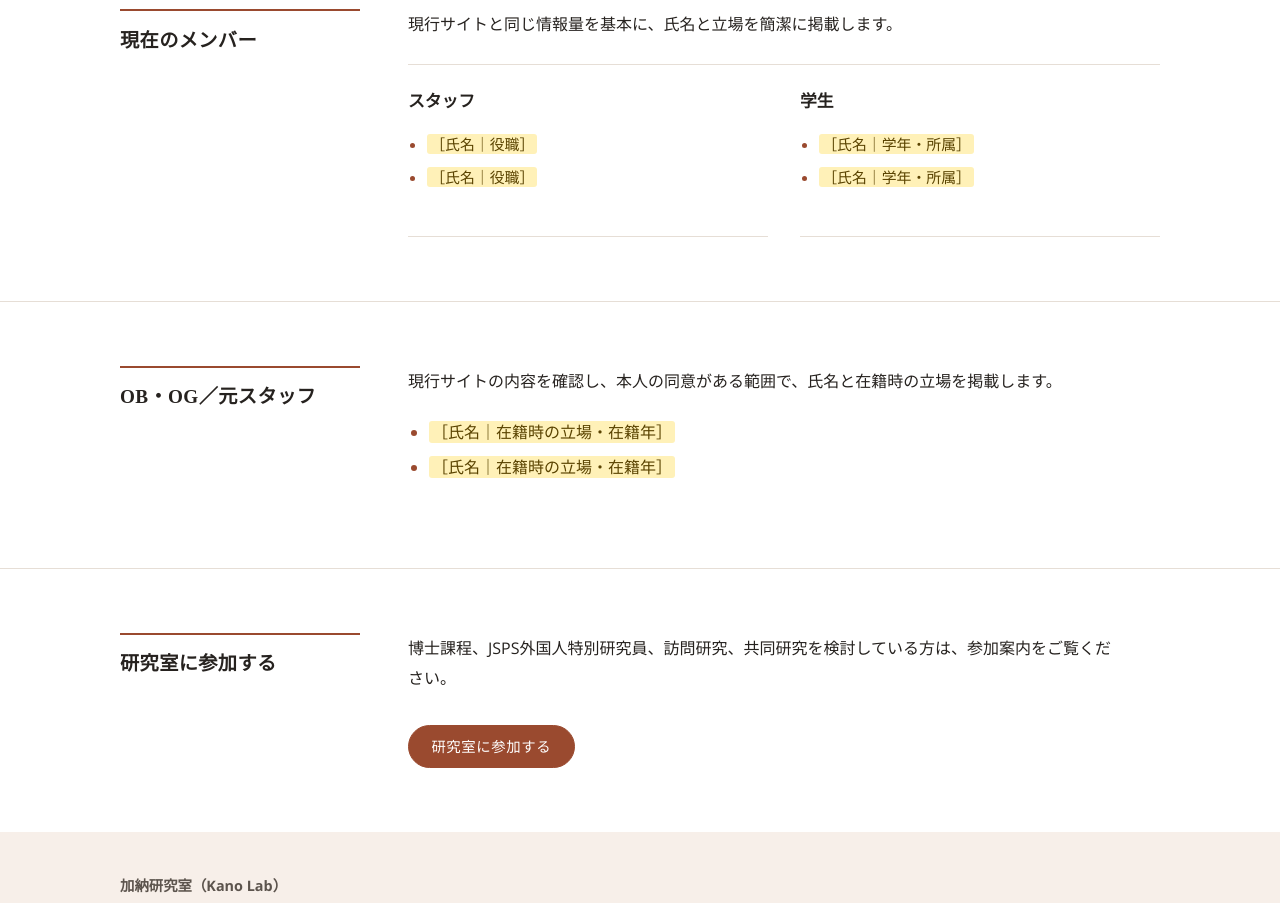
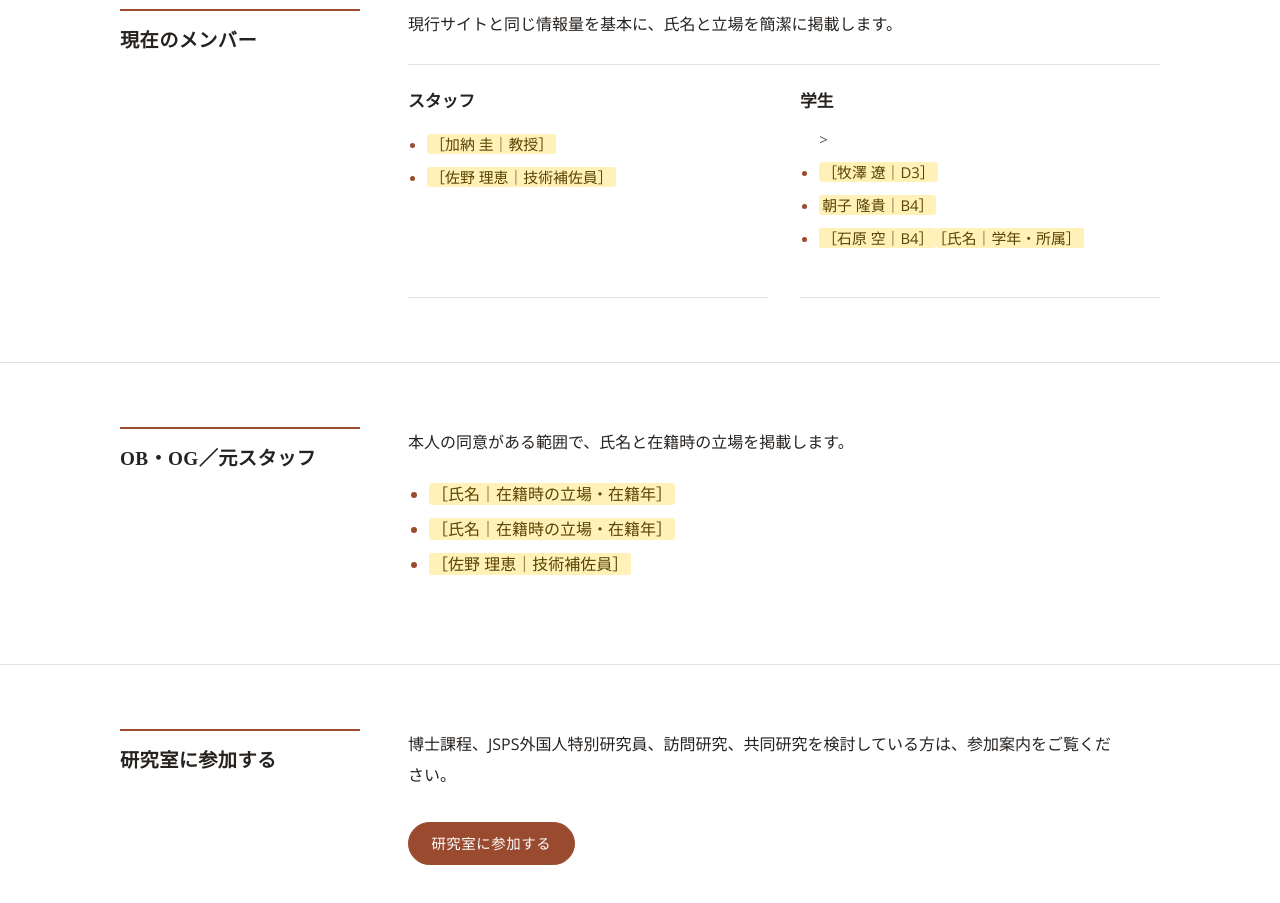
Before and after one commit to sanorie-kanolab/kanolab-web, a plain HTML site: page people/index.html in a window 1280 px wide. Shown: the part 3020-3923 px from the top of the page. Drawn offline with nearby package versions, Linux system fonts and the light colour scheme.

Commit message:
Update index.html

```diff
--- a/people/index.html
+++ b/people/index.html
@@ -63,8 +63,8 @@
     <section class="section"><div class="container"><h2>教育番組・メディアとの協働</h2><p>NHK Eテレ「考えるカラス～科学の考え方～」「カガクノミカタ」で番組委員を務め、教育番組の制作・開発と研究面の支援に関与しました。番組の考え方を、授業、ワークショップ、カードゲーム、書籍へ発展させています。</p></div></section>
     <section class="section"><div class="container"><h2>主な受賞</h2><p>科学コミュニケーションの実践と研究により、文部科学大臣表彰 科学技術賞を2014年と2017年の2度受賞しています。このほか、日本科学教育学会の科学教育実践賞、年会発表賞、ベストプレゼンテーション賞などを受賞しています。</p><p><a href="https://researchmap.jp/keikano/awards" rel="noopener">受賞歴をresearchmapで見る</a></p></div></section>
     <section class="section"><div class="container"><h2>外部プロフィール</h2><ul><li><a href="https://researchmap.jp/keikano" rel="noopener">researchmap</a></li><li><a href="https://www.linkedin.com/in/kei-kano-science-communication/" rel="noopener">LinkedIn</a></li><li><a href="https://science.anu.edu.au/people/kei-kano" rel="noopener">ANU profile</a></li><li><a href="https://www.pcst.network/about/scientific-committee/kei-kano/" rel="noopener">PCST Network profile</a></li></ul></div></section>
-    <section class="section"><div class="container"><h2>現在のメンバー</h2><p>現行サイトと同じ情報量を基本に、氏名と立場を簡潔に掲載します。</p><div class="card-grid"><article class="card"><h3>スタッフ</h3><ul><li><mark class="todo">［氏名｜役職］</mark></li><li><mark class="todo">［氏名｜役職］</mark></li></ul></article><article class="card"><h3>学生</h3><ul><li><mark class="todo">［氏名｜学年・所属］</mark></li><li><mark class="todo">［氏名｜学年・所属］</mark></li></ul></article></div></div></section>
-    <section class="section"><div class="container"><h2>OB・OG／元スタッフ</h2><p>現行サイトの内容を確認し、本人の同意がある範囲で、氏名と在籍時の立場を掲載します。</p><ul><li><mark class="todo">［氏名｜在籍時の立場・在籍年］</mark></li><li><mark class="todo">［氏名｜在籍時の立場・在籍年］</mark></li></ul></div></section>
+    <section class="section"><div class="container"><h2>現在のメンバー</h2><p>現行サイトと同じ情報量を基本に、氏名と立場を簡潔に掲載します。</p><div class="card-grid"><article class="card"><h3>スタッフ</h3><ul><li><mark class="todo">［加納 圭｜教授］</mark></li><li><mark class="todo">［佐野 理恵｜技術補佐員］</mark></li></ul></article><article class="card"><h3>学生</h3><ul>><li><mark class="todo">［牧澤 遼｜D3］</mark></li><li><mark class="todo">朝子 隆貴｜B4］</mark></li><li><mark class="todo">［石原 空｜B4］</mark></li<li><mark class="todo">［氏名｜学年・所属］</mark></li></ul></article></div></div></section>
+    <section class="section"><div class="container"><h2>OB・OG／元スタッフ</h2><p>本人の同意がある範囲で、氏名と在籍時の立場を掲載します。</p><ul><li><mark class="todo">［氏名｜在籍時の立場・在籍年］</mark></li><li><mark class="todo">［氏名｜在籍時の立場・在籍年］</mark></li><li><mark class="todo">［佐野 理恵｜技術補佐員］</mark></li></ul></div></section>
     <section class="section"><div class="container"><h2>研究室に参加する</h2><p>博士課程、JSPS外国人特別研究員、訪問研究、共同研究を検討している方は、参加案内をご覧ください。</p><div class="btn-row"><a class="btn" href="../join/">研究室に参加する</a></div></div></section>
   </main>
 
```
